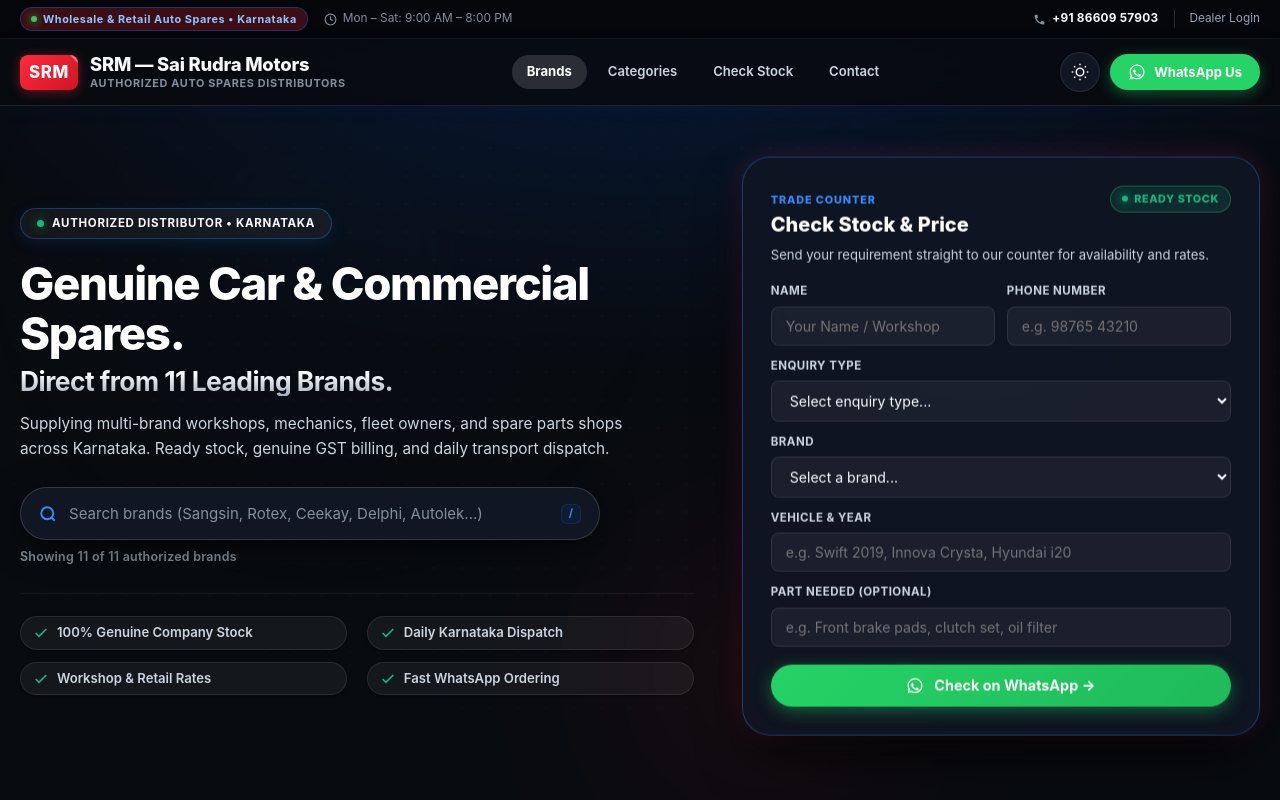
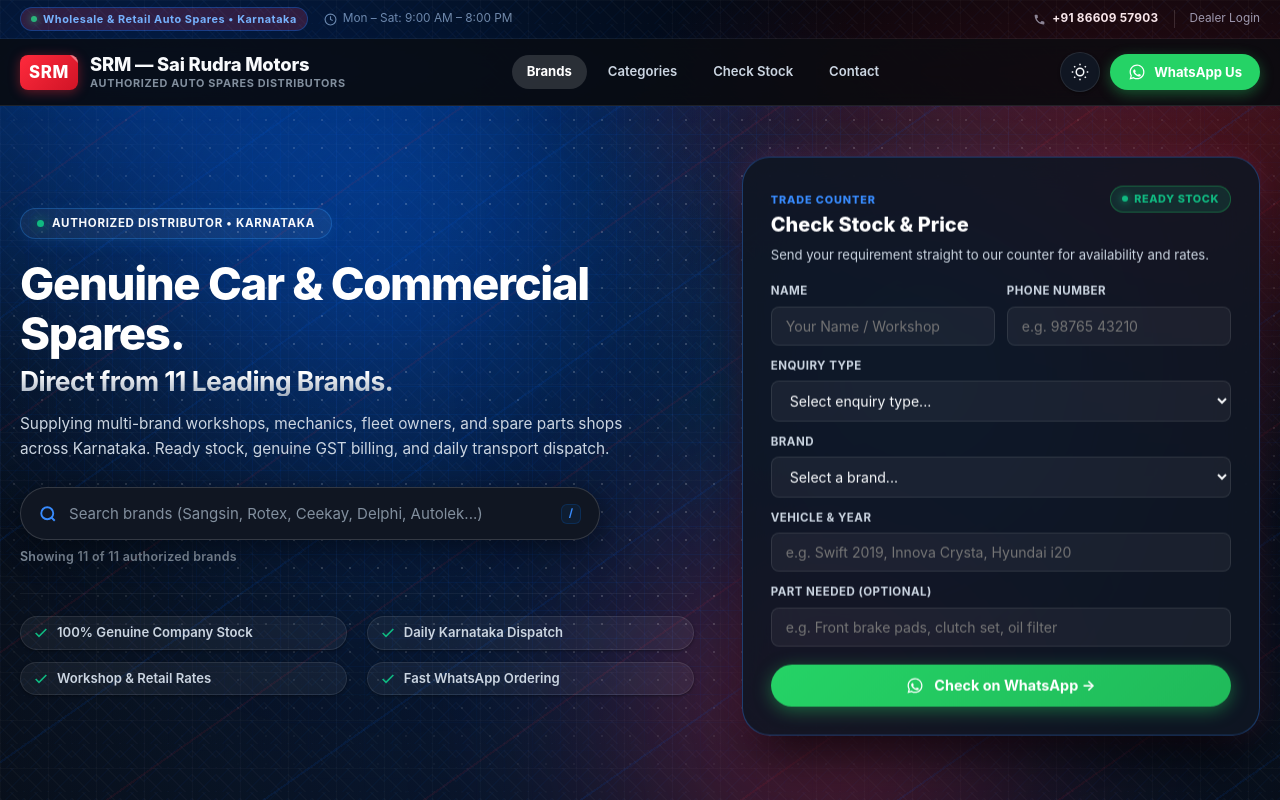
Before and after one commit to iamprimes02-dev/Sai-Rudra-Motors, a website: page public/index.html in a window 1280 px wide. Both pictures are taken after a click on the button "Switch to Dark Mode". Shown: the top 800 px of the page. Drawn offline with Linux system fonts and the light colour scheme; no server answers.

Commit message:
style: add automotive carbon twill weave and dynamic racing halos to background

```diff
--- a/private/css/admin.css
+++ b/private/css/admin.css
@@ -88,7 +88,12 @@ body {
   font-size: 16px;
   line-height: 1.5;
   color: var(--color-text);
-  background: var(--color-bg);
+  background-color: var(--color-bg);
+  background-image:
+    radial-gradient(1100px 600px at 15% -40px, rgba(0, 102, 255, 0.14) 0%, transparent 60%),
+    radial-gradient(900px 500px at 85% -20px, rgba(255, 42, 60, 0.10) 0%, transparent 60%),
+    repeating-linear-gradient(45deg, rgba(0, 102, 255, 0.015) 0px, rgba(0, 102, 255, 0.015) 1px, transparent 1px, transparent 16px),
+    repeating-linear-gradient(-45deg, rgba(255, 42, 60, 0.012) 0px, rgba(255, 42, 60, 0.012) 1px, transparent 1px, transparent 16px);
   min-height: 100vh;
   -webkit-font-smoothing: antialiased;
   transition: background-color 0.25s ease, color 0.25s ease;
@@ -1138,29 +1143,31 @@ html[data-theme="dark"] .theme-icon-moon {
   position: absolute;
   border-radius: 50%;
   filter: blur(80px);
-  opacity: 0.45;
   pointer-events: none;
 }
 
-html[data-theme="dark"] .ambient-orb {
-  opacity: 0.3;
+.orb-blue {
+  width: 520px;
+  height: 520px;
+  top: -80px;
+  left: 5%;
+  background: radial-gradient(circle, rgba(0, 102, 255, 0.35) 0%, rgba(0, 102, 255, 0.10) 50%, transparent 70%);
+}
+
+.orb-indigo {
+  width: 540px;
+  height: 540px;
+  bottom: -80px;
+  right: 5%;
+  background: radial-gradient(circle, rgba(255, 42, 60, 0.28) 0%, rgba(255, 42, 60, 0.08) 50%, transparent 70%);
+}
+
+html[data-theme="dark"] .orb-blue {
+  background: radial-gradient(circle, rgba(0, 102, 255, 0.45) 0%, rgba(0, 102, 255, 0.15) 50%, transparent 70%);
   filter: blur(95px);
 }
 
-.orb-blue {
-  width: 480px;
-  height: 480px;
-  top: -60px;
-  left: 5%;
-  background: radial-gradient(circle, #0E1E38 0%, rgba(14, 30, 56, 0) 70%);
-  opacity: 0.14;
+html[data-theme="dark"] .orb-indigo {
+  background: radial-gradient(circle, rgba(255, 42, 60, 0.38) 0%, rgba(255, 42, 60, 0.12) 50%, transparent 70%);
+  filter: blur(95px);
 }
-
-.orb-indigo {
-  width: 520px;
-  height: 520px;
-  bottom: -60px;
-  right: 5%;
-  background: radial-gradient(circle, #162C50 0%, rgba(22, 44, 80, 0) 70%);
-  opacity: 0.14;
-}
--- a/public/css/styles.css
+++ b/public/css/styles.css
@@ -8,8 +8,9 @@
   /* --- High-Performance Motorsport (Default Light) Tokens --- */
   --srm-bg: #F5F7FB;
   --srm-bg-gradient:
-    radial-gradient(1200px 520px at 50% -90px, rgba(0, 102, 255, 0.08) 0%, transparent 70%),
-    linear-gradient(180deg, #F5F7FB 0%, #FFFFFF 40%, #EEF2F8 100%);
+    radial-gradient(1200px 650px at 15% -60px, rgba(0, 102, 255, 0.16) 0%, transparent 60%),
+    radial-gradient(1000px 550px at 85% -40px, rgba(255, 42, 60, 0.12) 0%, transparent 60%),
+    linear-gradient(180deg, #F5F7FB 0%, #FFFFFF 35%, #F0F4FA 70%, #EBF1F8 100%);
 
   --srm-surface: #FFFFFF;
   --srm-surface-subtle: #F0F4FA;
@@ -135,8 +136,9 @@
 html[data-theme="dark"] {
   --srm-bg: #080B10;
   --srm-bg-gradient:
-    radial-gradient(1200px 600px at 50% 0%, rgba(0, 102, 255, 0.16) 0%, transparent 60%),
-    radial-gradient(800px 400px at 80% 30%, rgba(255, 42, 60, 0.08) 0%, transparent 60%);
+    radial-gradient(1200px 700px at 15% -40px, rgba(0, 102, 255, 0.28) 0%, transparent 60%),
+    radial-gradient(1000px 600px at 85% -20px, rgba(255, 42, 60, 0.22) 0%, transparent 60%),
+    linear-gradient(180deg, #080B10 0%, #0A0F18 35%, #0E1624 70%, #06090E 100%);
   --srm-surface: #101622;
   --srm-surface-subtle: rgba(255, 255, 255, 0.05);
   --srm-surface-elevated: #161E2E;
@@ -255,7 +257,61 @@ body {
   display: flex;
   flex-direction: column;
   min-height: 100vh;
+  position: relative;
   transition: background-color 0.25s ease, color 0.25s ease;
+}
+
+/* Full-Page Persistent Motorsport Atmospheric Canvas */
+body::before {
+  content: "";
+  position: fixed;
+  inset: 0;
+  pointer-events: none;
+  z-index: 0;
+  background-image:
+    /* Fixed dual ambient racing halos */
+    radial-gradient(1000px 600px at 12% 18%, rgba(0, 102, 255, 0.13) 0%, transparent 65%),
+    radial-gradient(850px 500px at 88% 28%, rgba(255, 42, 60, 0.09) 0%, transparent 60%),
+    radial-gradient(1100px 700px at 50% 82%, rgba(0, 102, 255, 0.07) 0%, transparent 70%),
+    /* Genuine motorsport carbon twill weave */
+    repeating-linear-gradient(45deg, rgba(0, 102, 255, 0.02) 0px, rgba(0, 102, 255, 0.02) 1px, transparent 1px, transparent 14px),
+    repeating-linear-gradient(-45deg, rgba(255, 42, 60, 0.015) 0px, rgba(255, 42, 60, 0.015) 1px, transparent 1px, transparent 14px),
+    /* Engineering Blueprint Coordinate Lines */
+    linear-gradient(to right, rgba(0, 102, 255, 0.025) 1px, transparent 1px),
+    linear-gradient(to bottom, rgba(0, 102, 255, 0.025) 1px, transparent 1px);
+  background-size:
+    auto,
+    auto,
+    auto,
+    28px 28px,
+    28px 28px,
+    56px 56px,
+    56px 56px;
+  opacity: 0.95;
+  transition: opacity 0.3s ease;
+}
+
+html[data-theme="dark"] body::before {
+  background-image:
+    /* High-Octane Motorsport Night Racing Glow */
+    radial-gradient(1100px 700px at 12% 14%, rgba(0, 102, 255, 0.26) 0%, transparent 65%),
+    radial-gradient(900px 550px at 88% 24%, rgba(255, 42, 60, 0.20) 0%, transparent 60%),
+    radial-gradient(1200px 750px at 50% 82%, rgba(0, 102, 255, 0.15) 0%, transparent 70%),
+    /* 3D Carbon Fiber Twill Weave */
+    repeating-linear-gradient(45deg, rgba(255, 255, 255, 0.022) 0px, rgba(255, 255, 255, 0.022) 1px, transparent 1px, transparent 12px),
+    repeating-linear-gradient(-45deg, rgba(0, 102, 255, 0.03) 0px, rgba(0, 102, 255, 0.03) 1px, transparent 1px, transparent 12px),
+    /* Precision Engineering Coordinate Grid */
+    linear-gradient(to right, rgba(255, 255, 255, 0.022) 1px, transparent 1px),
+    linear-gradient(to bottom, rgba(255, 255, 255, 0.022) 1px, transparent 1px);
+  background-size:
+    auto,
+    auto,
+    auto,
+    24px 24px,
+    24px 24px,
+    48px 48px,
+    48px 48px;
+  opacity: 1;
 }
 
 a {
@@ -674,75 +730,128 @@ html[data-theme="dark"] .theme-icon-moon {
   z-index: 1;
 }
 
+.srm-ambient-mesh::after {
+  content: "";
+  position: absolute;
+  inset: 0;
+  background: repeating-linear-gradient(
+    -35deg,
+    transparent 0px,
+    transparent 90px,
+    rgba(0, 102, 255, 0.04) 90px,
+    rgba(0, 102, 255, 0.04) 92px,
+    transparent 92px,
+    transparent 180px,
+    rgba(255, 42, 60, 0.03) 180px,
+    rgba(255, 42, 60, 0.03) 182px
+  );
+  pointer-events: none;
+  opacity: 0.75;
+}
+
+html[data-theme="dark"] .srm-ambient-mesh::after {
+  background: repeating-linear-gradient(
+    -35deg,
+    transparent 0px,
+    transparent 90px,
+    rgba(0, 102, 255, 0.09) 90px,
+    rgba(0, 102, 255, 0.09) 92px,
+    transparent 92px,
+    transparent 180px,
+    rgba(255, 42, 60, 0.07) 180px,
+    rgba(255, 42, 60, 0.07) 182px
+  );
+  opacity: 0.95;
+}
+
 .ambient-orb {
   position: absolute;
   border-radius: 50%;
-  filter: blur(80px);
-  opacity: 0.18;
+  filter: blur(75px);
   pointer-events: none;
-}
-
-html[data-theme="dark"] .ambient-orb {
-  opacity: 0.15;
-  filter: blur(95px);
+  will-change: transform;
 }
 
 .orb-blue {
-  width: 520px;
-  height: 520px;
-  top: -120px;
-  left: 5%;
-  background: radial-gradient(circle, #0E1E38 0%, rgba(14, 30, 56, 0) 70%);
+  width: 620px;
+  height: 620px;
+  top: -140px;
+  left: 2%;
+  background: radial-gradient(circle, rgba(0, 102, 255, 0.32) 0%, rgba(0, 102, 255, 0.10) 45%, transparent 70%);
+  animation: orbDrift1 16s ease-in-out infinite alternate;
 }
 
 .orb-indigo {
+  width: 540px;
+  height: 540px;
+  top: -60px;
+  right: 2%;
+  background: radial-gradient(circle, rgba(0, 194, 255, 0.25) 0%, rgba(0, 102, 255, 0.08) 45%, transparent 70%);
+  animation: orbDrift2 20s ease-in-out infinite alternate;
+}
+
+.orb-crimson {
   width: 480px;
   height: 480px;
-  top: -40px;
-  right: 5%;
-  background: radial-gradient(circle, #162C50 0%, rgba(22, 44, 80, 0) 70%);
-}
-
-.orb-crimson {
-  width: 380px;
-  height: 380px;
-  bottom: 0px;
-  left: 45%;
-  background: radial-gradient(circle, #D9232E 0%, rgba(217, 35, 46, 0) 70%);
-  opacity: 0.08;
+  bottom: -30px;
+  left: 42%;
+  background: radial-gradient(circle, rgba(255, 42, 60, 0.28) 0%, rgba(255, 42, 60, 0.08) 50%, transparent 70%);
+  animation: orbDrift3 18s ease-in-out infinite alternate;
+}
+
+html[data-theme="dark"] .orb-blue {
+  background: radial-gradient(circle, rgba(0, 102, 255, 0.48) 0%, rgba(0, 102, 255, 0.18) 45%, transparent 70%);
+  filter: blur(85px);
+}
+
+html[data-theme="dark"] .orb-indigo {
+  background: radial-gradient(circle, rgba(0, 194, 255, 0.38) 0%, rgba(0, 102, 255, 0.14) 45%, transparent 70%);
+  filter: blur(85px);
+}
+
+html[data-theme="dark"] .orb-crimson {
+  background: radial-gradient(circle, rgba(255, 42, 60, 0.42) 0%, rgba(255, 42, 60, 0.14) 50%, transparent 70%);
+  filter: blur(85px);
 }
 
 .ambient-grid-canvas {
   position: absolute;
   inset: 0;
-  background-image: radial-gradient(rgba(14, 30, 56, 0.08) 1.2px, transparent 1.2px);
-  background-size: 28px 28px;
-  mask-image: radial-gradient(ellipse 85% 70% at 50% 35%, black 40%, transparent 85%);
-  -webkit-mask-image: radial-gradient(ellipse 85% 70% at 50% 35%, black 40%, transparent 85%);
-  opacity: 0.6;
+  background-image:
+    radial-gradient(rgba(0, 102, 255, 0.20) 1.5px, transparent 1.5px),
+    linear-gradient(to right, rgba(0, 102, 255, 0.04) 1px, transparent 1px),
+    linear-gradient(to bottom, rgba(0, 102, 255, 0.04) 1px, transparent 1px);
+  background-size: 28px 28px, 28px 28px, 28px 28px;
+  mask-image: radial-gradient(ellipse 85% 70% at 50% 35%, black 45%, transparent 85%);
+  -webkit-mask-image: radial-gradient(ellipse 85% 70% at 50% 35%, black 45%, transparent 85%);
+  opacity: 0.85;
 }
 
 html[data-theme="dark"] .ambient-grid-canvas {
-  background-image: radial-gradient(rgba(255, 255, 255, 0.08) 1.2px, transparent 1.2px);
-  opacity: 0.35;
+  background-image:
+    radial-gradient(rgba(255, 255, 255, 0.22) 1.5px, transparent 1.5px),
+    linear-gradient(to right, rgba(0, 102, 255, 0.09) 1px, transparent 1px),
+    linear-gradient(to bottom, rgba(0, 102, 255, 0.09) 1px, transparent 1px);
+  background-size: 28px 28px, 28px 28px, 28px 28px;
+  opacity: 0.80;
 }
 
 @keyframes orbDrift1 {
   0% { transform: translate(0, 0) scale(1); }
-  50% { transform: translate(50px, -35px) scale(1.12); }
-  100% { transform: translate(-35px, 25px) scale(0.96); }
+  50% { transform: translate(60px, -40px) scale(1.15); }
+  100% { transform: translate(-40px, 30px) scale(0.95); }
 }
 
 @keyframes orbDrift2 {
   0% { transform: translate(0, 0) scale(1); }
-  50% { transform: translate(-60px, 45px) scale(1.15); }
-  100% { transform: translate(40px, -25px) scale(0.92); }
+  50% { transform: translate(-70px, 50px) scale(1.18); }
+  100% { transform: translate(50px, -30px) scale(0.90); }
 }
 
 @keyframes orbDrift3 {
   0% { transform: translate(0, 0) scale(0.92); }
-  50% { transform: translate(35px, 50px) scale(1.1); }
-  100% { transform: translate(-25px, -35px) scale(1); }
+  50% { transform: translate(45px, 55px) scale(1.14); }
+  100% { transform: translate(-35px, -40px) scale(1.02); }
 }
 
 .srm-hero-grid {
--- a/public/index.html
+++ b/public/index.html
@@ -5,8 +5,8 @@
   <meta name="viewport" content="width=device-width, initial-scale=1.0">
   <title>SRM — Sai Rudra Motors | Authorized Auto Spares Distributors</title>
   <meta name="description" content="Authorized wholesale and retail distributors for genuine automotive spare parts across Karnataka. Supplying workshops, mechanics, fleet owners, and spare parts shops with ready stock, genuine GST billing, and daily transport dispatch.">
-  <link rel="stylesheet" href="/css/styles.css?v=3.2">
-  <script src="/js/theme.js?v=3.2"></script>
+  <link rel="stylesheet" href="/css/styles.css?v=3.3">
+  <script src="/js/theme.js?v=3.3"></script>
   <link rel="preconnect" href="https://fonts.googleapis.com">
   <link rel="preconnect" href="https://fonts.gstatic.com" crossorigin>
   <link href="https://fonts.googleapis.com/css2?family=Plus+Jakarta+Sans:wght@400;500;600;700;800&family=Space+Grotesk:wght@600;700&display=swap" rel="stylesheet">
```
Also changed, not shown: private/admin.html (+2 -2 lines), private/login.html (+2 -2 lines), public/supplier.html (+2 -2 lines).
